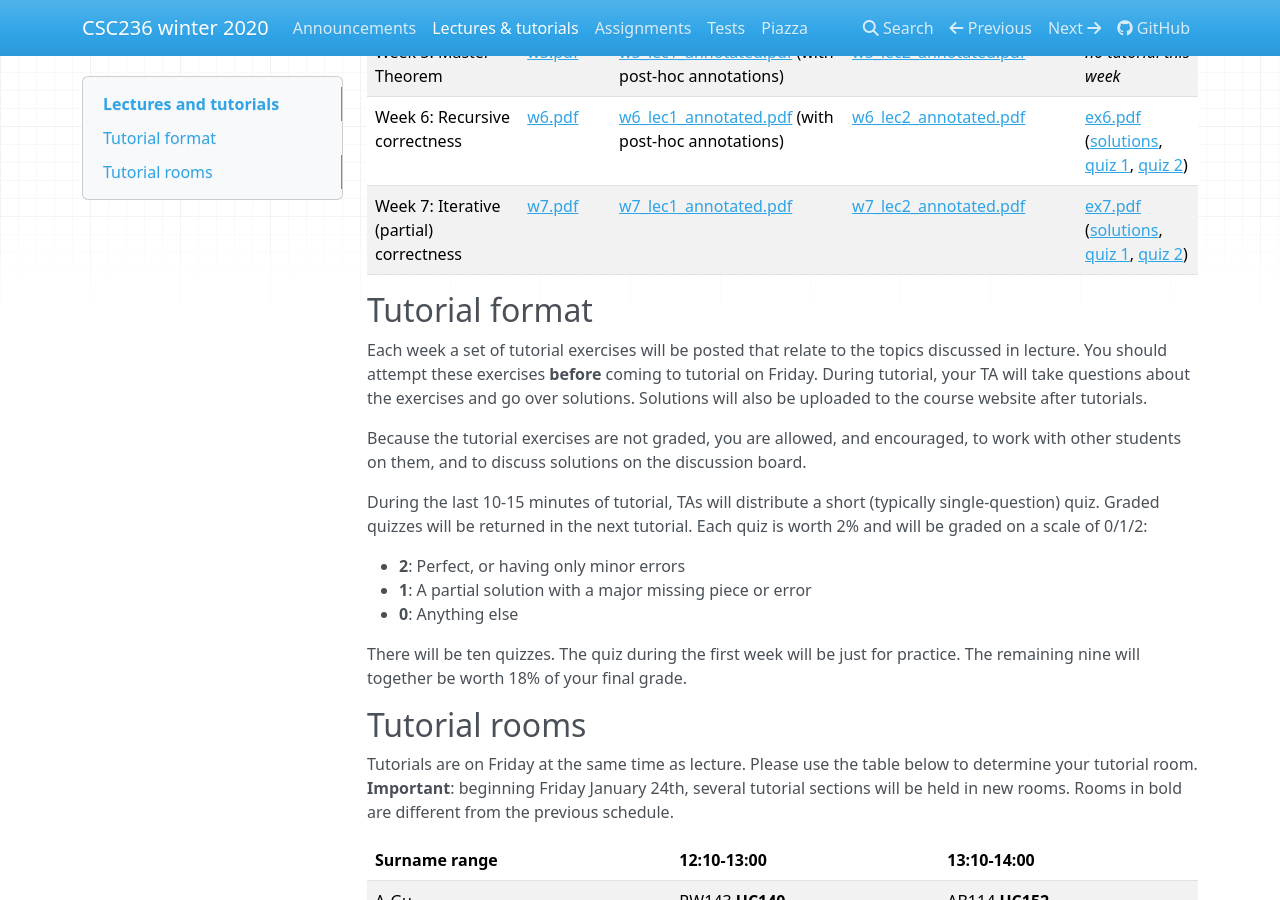
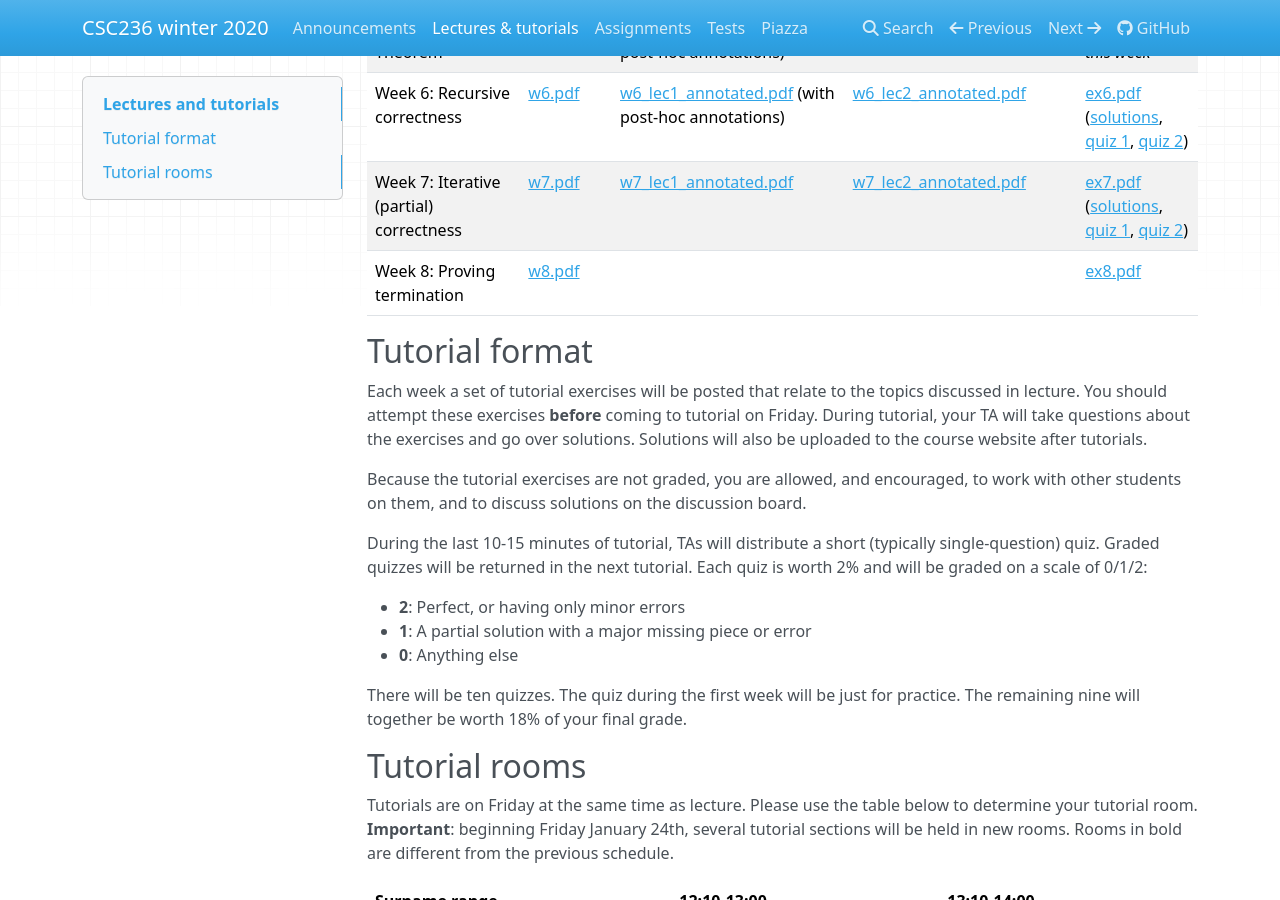
Before and after one commit to colinmorris/csc236, an MkDocs documentation site: the page built from docs/lectures_and_tutorials.md, in a window 1280 px wide and 900 px high, scrolled down 635 px. Built offline with MkDocs 1.6.1, drawn with Linux system fonts in a browser that asks for light colours; nearby versions of some CDN libraries.

Commit message:
week 8 materials

```diff
--- a/docs/lectures_and_tutorials.md
+++ b/docs/lectures_and_tutorials.md
@@ -11,6 +11,7 @@ Week 4: Runtime of recursive algorithms, unwinding | [w4.pdf](lecture_slides/w4.
 Week 5: Master Theorem | [w5.pdf](lecture_slides/w5.pdf) | [w5_lec1_annotated.pdf](lecture_slides/w5_lec1_annotated.pdf) (with post-hoc annotations) | [w5_lec2_annotated.pdf](lecture_slides/w5_lec2_annotated.pdf) | *no tutorial this week*
 Week 6: Recursive correctness | [w6.pdf](lecture_slides/w6.pdf) | [w6_lec1_annotated.pdf](lecture_slides/w6_lec1_annotated.pdf) (with post-hoc annotations) | [w6_lec2_annotated.pdf](lecture_slides/w6_lec2_annotated.pdf) | [ex6.pdf](exercises/ex6.pdf) ([solutions](exercises/ex6_solutions.pdf), [quiz 1](exercises/q6_v1_solutions.pdf), [quiz 2](exercises/q6_v2_solutions.pdf))
 Week 7: Iterative (partial) correctness | [w7.pdf](lecture_slides/w7.pdf) | [w7_lec1_annotated.pdf](lecture_slides/w7_lec1_annotated.pdf) | [w7_lec2_annotated.pdf](lecture_slides/w7_lec2_annotated.pdf) | [ex7.pdf](exercises/ex7.pdf)  ([solutions](exercises/ex7_solutions.pdf), [quiz 1](exercises/q7_v1_solutions.pdf), [quiz 2](exercises/q7_v2_solutions.pdf))|
+Week 8: Proving termination | [w8.pdf](lecture_slides/w8.pdf) |   |   |  [ex8.pdf](exercises/ex8.pdf) |
 
 ## Tutorial format
 
```
Also changed, not shown: 2 other files.
